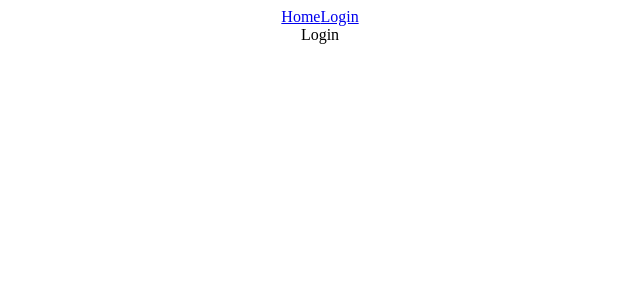
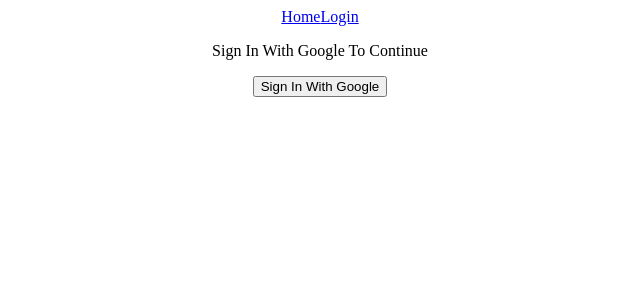
Before and after one commit to Roeck/PracMedia, a React (Create React App) app: page /login in a window 1280 px wide. Shown: the top 300 px of the page, without its empty margins (320-960 px from the left). Built offline with nearby package versions, Linux system fonts and the light colour scheme.

Commit message:
Google OAuth setup

```diff
--- a/src/components/Navbar.tsx
+++ b/src/components/Navbar.tsx
@@ -1,4 +1,4 @@
-import { Link } from 'react-router-dom'
+import { Link } from 'react-router-dom';
 
 export const Navbar = () => {
     return (
--- a/src/config/firebase.ts
+++ b/src/config/firebase.ts
@@ -1,5 +1,6 @@
 // Import the functions you need from the SDKs you need
 import { initializeApp } from "firebase/app";
+import { getAuth, GoogleAuthProvider } from "firebase/auth"
 // TODO: Add SDKs for Firebase products that you want to use
 // https://firebase.google.com/docs/web/setup#available-libraries
 
@@ -15,3 +16,6 @@
 
 // Initialize Firebase
 const app = initializeApp(firebaseConfig);
+
+export const auth = getAuth(app);
+export const provider = new GoogleAuthProvider();
--- a/src/pages/login.tsx
+++ b/src/pages/login.tsx
@@ -1,3 +1,20 @@
+import { auth, provider } from "../config/firebase";
+import { signInWithPopup } from "firebase/auth";
+import { useNavigate } from "react-router-dom";
+
 export const Login = () => {
-    return <div>Login</div>
-}
+    const navigate = useNavigate();
+
+    const signInWithGoogle = async () => {
+        const result = await signInWithPopup(auth, provider);
+        console.log(result);
+        navigate("/");
+    };
+
+    return (
+        <div>
+            <p> Sign In With Google To Continue </p>
+            <button onClick={signInWithGoogle}> Sign In With Google </button>
+        </div>
+    );
+};
```
